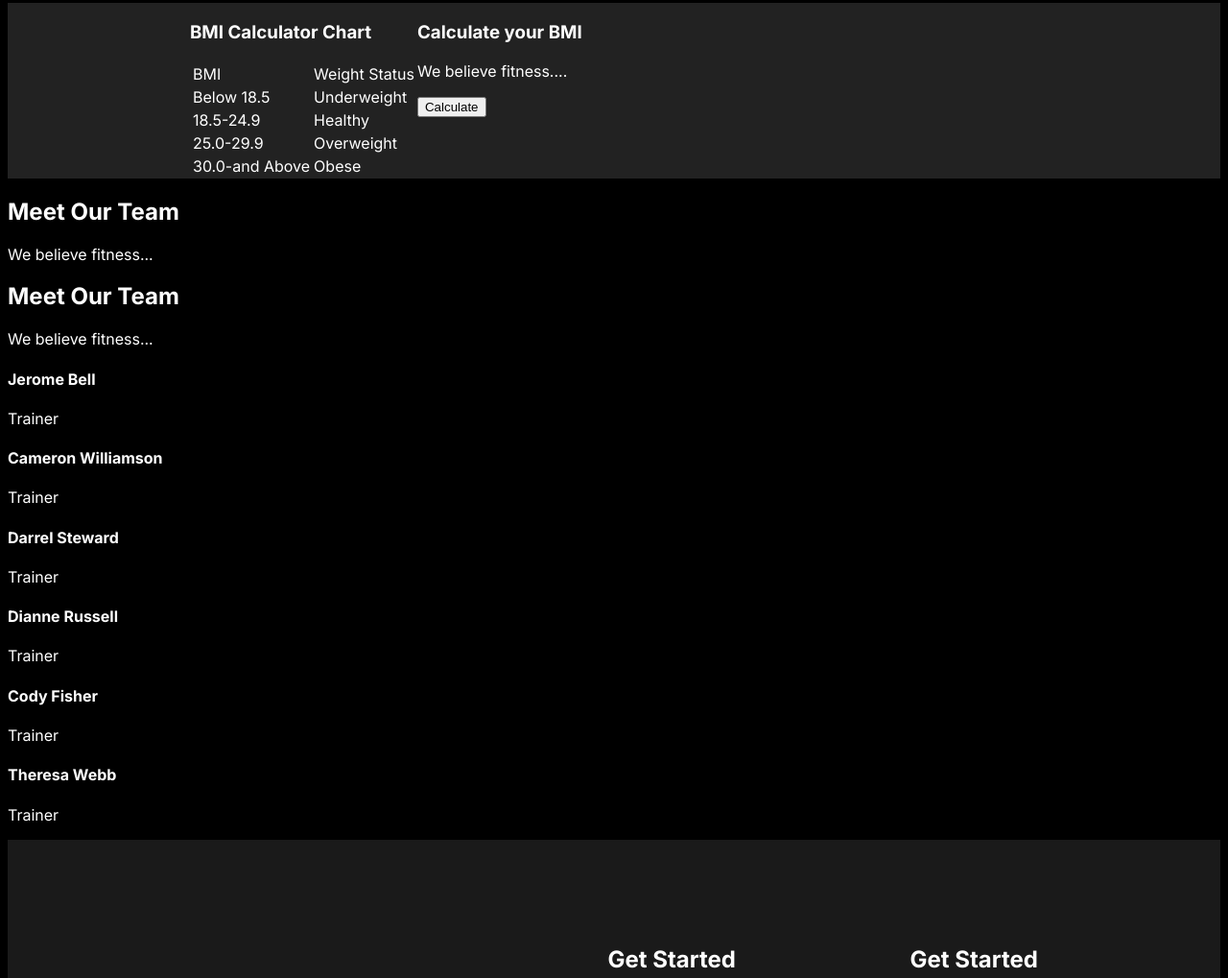
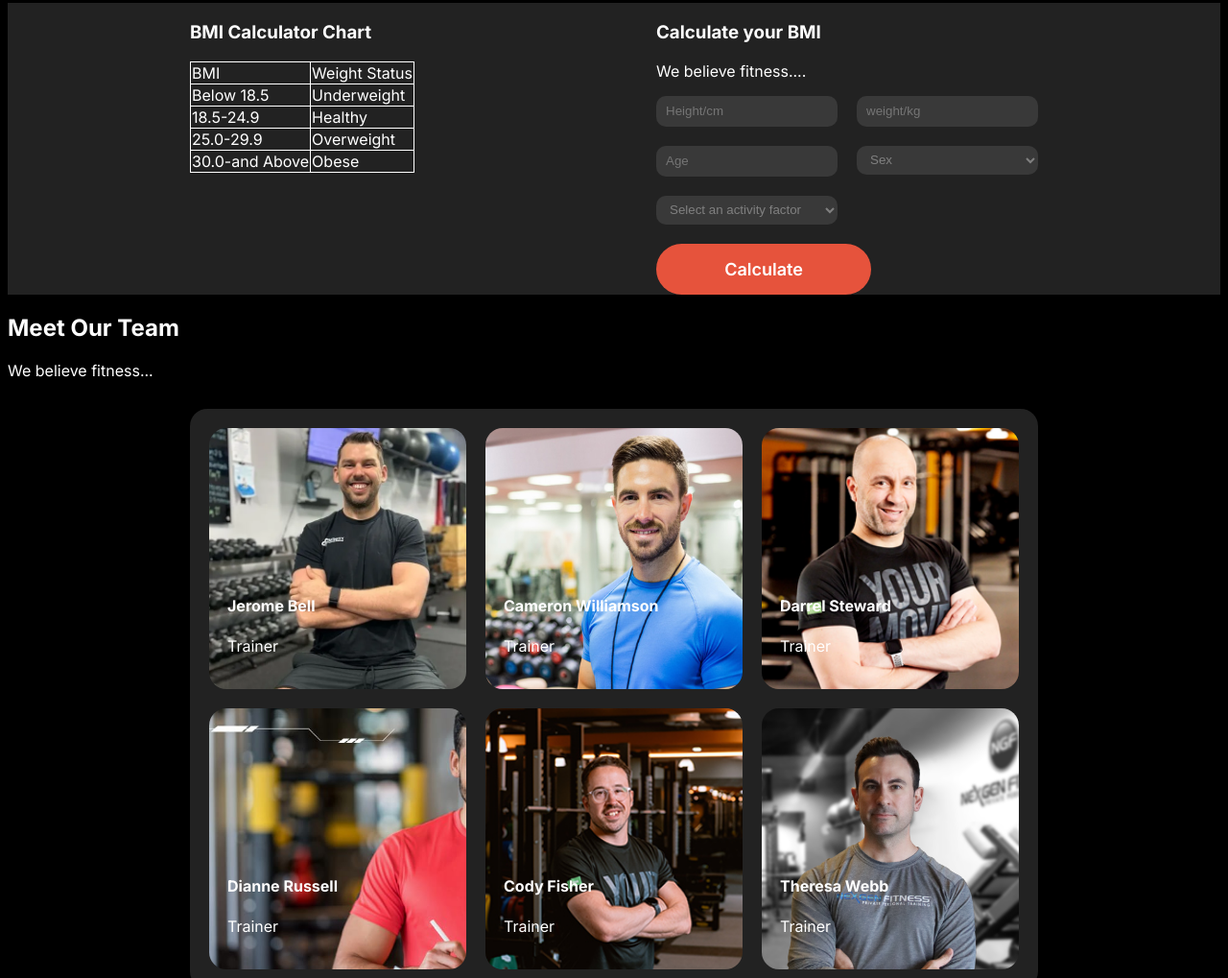
Before and after one commit to shafayetxyz/basic-responsive-page, a plain HTML site: page index.html in a window 1280 px wide. Shown: the part 2384-3403 px from the top of the page at 96% size. Drawn offline with Linux system fonts and the light colour scheme; a web font is replaced by a local one.

Commit message:
dsktop version

```diff
--- a/index.html
+++ b/index.html
@@ -124,47 +124,78 @@
                 <div>
                     <h3>Calculate your BMI</h3>
                     <p>We believe fitness....</p>
-                    <!-- To do: Input and selection in grid -->
-                    <button>Calculate</button>
+                    <div class="form">
+                        <input type="text" placeholder="Height/cm">
+                        <input type="text" placeholder="weight/kg">
+                        <input type="text" placeholder="Age">
+                        <select id="sex" name="sex">
+                            <option value="sex">Sex</option>
+                          </select>
+                          <select id="activity" name="activity">
+                            <option value="activity">Select an activity factor</option>
+                          </select>
+                    </div>
+                    <button class="orange-btn">Calculate</button>
                 </div>
             </div>
         </section>
-        <section>
-            <h1>Meet Our Team</h1>
-            <p>We believe fitness...</p>
-            <div class="team">
 
-            </div>
-        </section>
         <section>
             <div>
                 <h1>Meet Our Team</h1>
                 <p>We believe fitness...</p>
             </div>
-            <div>
-                <div class="team-member">
-                    <h4>Jerome Bell</h4>
-                    <p>Trainer</p>
+            <div class="grid">
+                <div class="team-member1">
+                    <div class="bottom-left">
+                        <h4>Jerome Bell</h4>
+                        <p>Trainer</p>
+                    </div>
                 </div>
-                <div class="team-member">
+                <div class="team-member2">
+                    <div class="bottom-left">
                     <h4>Cameron Williamson</h4>
                     <p>Trainer</p>
+                    </div>
+
                 </div>
-                <div class="team-member">
+                <div class="team-member3">
+                    <div class="bottom-left">
                     <h4>Darrel Steward</h4>
                     <p>Trainer</p>
+                    </div>
+
                 </div>
-                <div class="team-member">
+                <div class="team-member4">
+                    <div class="bottom-left">
                     <h4>Dianne Russell</h4>
                     <p>Trainer</p>
+                    </div>
+
                 </div>
-                <div class="team-member">
+                <div class="team-member5">
+                    <div class="bottom-left">
                     <h4>Cody Fisher</h4>
                     <p>Trainer</p>
+                    </div>
+
                 </div>
-                <div class="team-member">
+                <div class="team-member6">
+                    <div class="bottom-left">
                     <h4>Theresa Webb</h4>
                     <p>Trainer</p>
+                    </div>
+
+                </div>
+            </div>
+        </section>
+        <section>
+            <div>
+                <p class="big-text">
+                    Check our supplements
+                </p>
+                <div>
+                    <img src="images/s1.png" alt="" class="supp"><button class="orange-btn">Buy Now</button><img src="images/s2.png" alt="" class="supp"><button class="orange-btn">Buy Now</button><img src="images/s3.jpg" alt="" class="supp"><button class="orange-btn">Buy Now</button>
                 </div>
             </div>
         </section>
--- a/style.css
+++ b/style.css
@@ -177,6 +177,7 @@ nav li{
     background-color:rgba(34, 34, 34, 1) ;
     display: flex;
     padding: 0px 190px;
+    justify-content: space-between;
 }
 
 .bmi-heading{
@@ -184,6 +185,107 @@ nav li{
     flex-direction: column;
     align-items: center;
 }
+
+.bottom-left{
+    position: absolute;
+    bottom: 19px;
+    left: 19px;
+}
+
+.team-member1{
+    background-image: url(images/trainer1.png);
+    height: 272px;
+    background-size: cover;
+    border-radius: 18px;
+    position: relative;
+}
+
+.team-member2{
+    background-image: url(images/trainer2.png);
+    height: 272px;
+    background-size: cover;
+    border-radius: 18px;
+    position: relative;
+}
+
+.team-member3{
+    background-image: url(images/trainer3.png);
+    height: 272px;
+    background-size: cover;
+    border-radius: 18px;
+    position: relative;
+}
+
+.team-member4{
+    background-image: url(images/trainer4.png);
+    height: 272px;
+    background-size: cover;
+    border-radius: 18px;
+    position: relative;
+}
+
+.team-member5{
+    background-image: url(images/trainer5.png);
+    height: 272px;
+    background-size: cover;
+    border-radius: 18px;
+    position: relative;
+}
+
+.team-member6{
+    background-image: url(images/trainer6.png);
+    height: 272px;
+    background-size: cover;
+    border-radius: 18px;
+    position: relative;
+}
+
+.grid{
+    display: grid;
+    grid-template-columns: repeat(3, auto);
+    gap: 20px;
+    background-color: rgba(34, 34, 34, 1);
+    padding: 20px;
+    margin: 30px 190px;
+    border-radius: 18px;
+}
+
+table, th, td{
+    border: 1px solid;
+    border-collapse: collapse;
+}
+
+.form{
+    display: grid;
+    gap: 20px;
+    grid-template-columns: repeat(2, auto);
+    margin-bottom: 20px;
+}
+
+
+input{
+    height: 30px;
+    background-color: rgba(255, 255, 255, 0.1);
+    border: none;
+    border-radius: 10px;
+    padding-left: 10px;
+}
+
+select{
+    height: 30px;
+    background-color: rgba(255, 255, 255, 0.1);
+    border: none;
+    border-radius: 10px;
+    padding-left: 10px;
+    color: gray;
+}
+
+.supp{
+    width: 300px;
+}
+
+
+
 
 
 
```
Also changed, not shown: images/s1.png (added), images/s2.png (added), images/s3.jpg (added).
